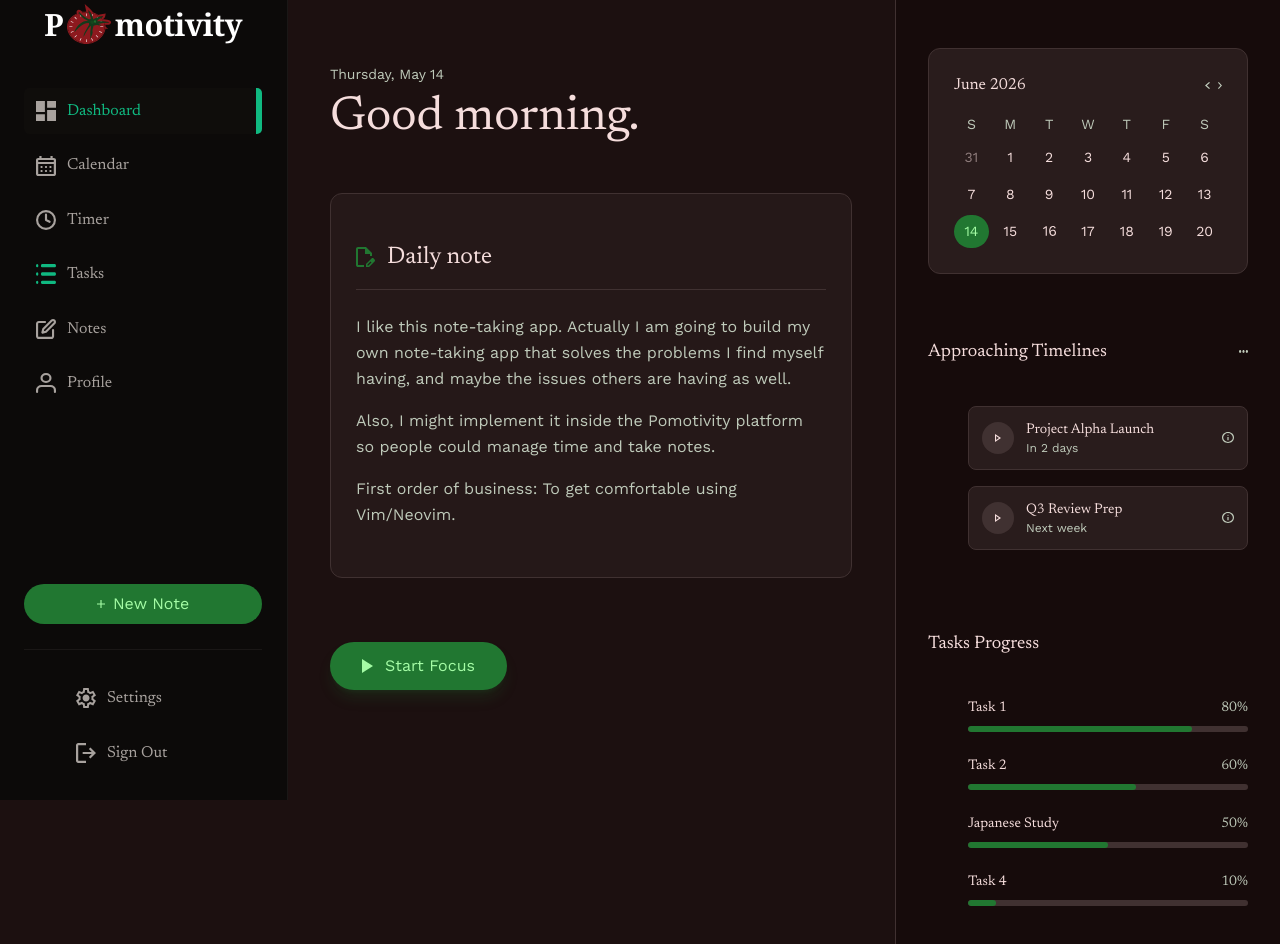
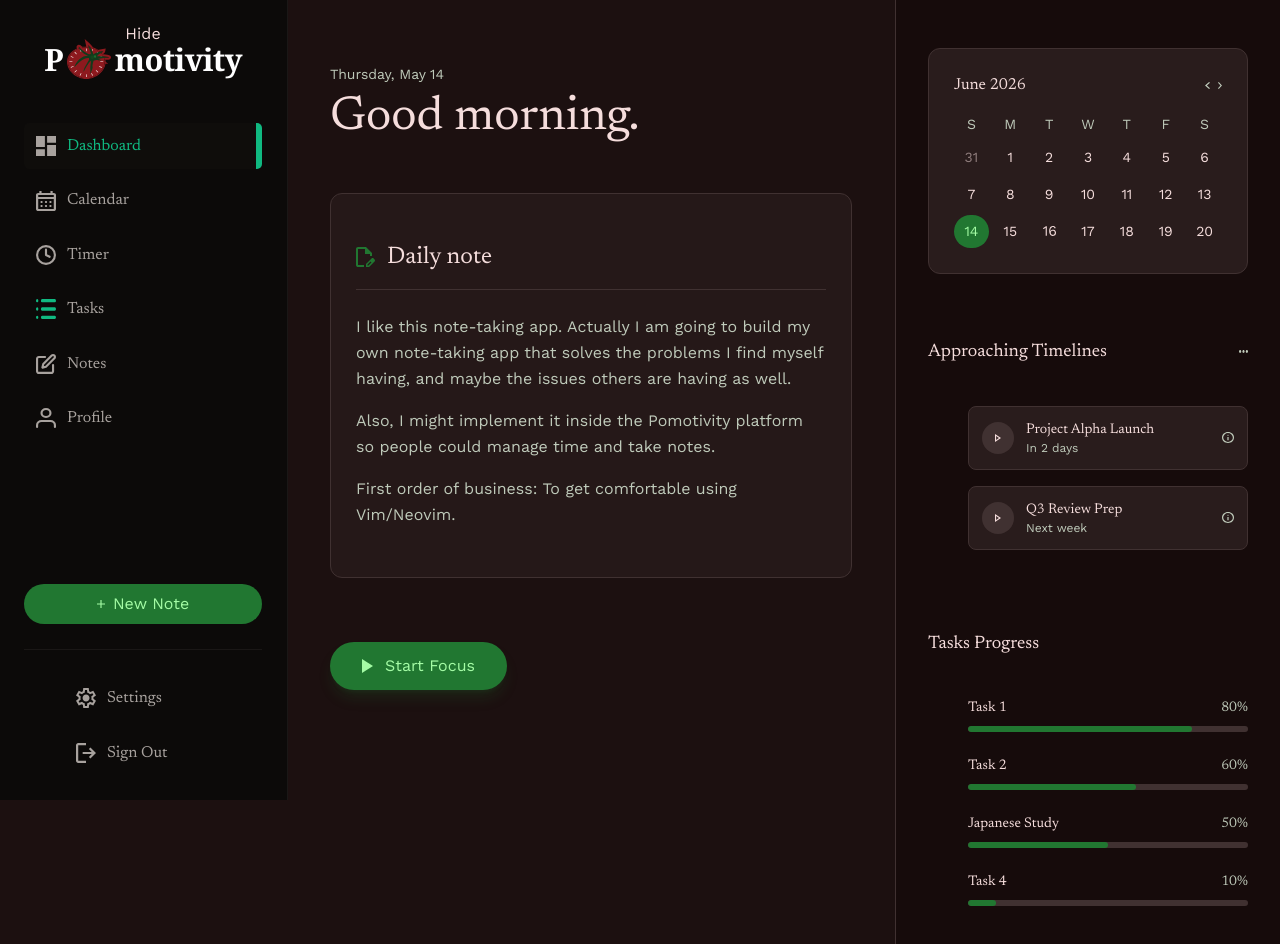
Before and after one commit to SP26CSCI342/final-projects-group-pomotivity, a React (Vite) app: page / in a window 1280 px wide. Shown: the top 944 px of the page. Built offline with nearby package versions, Linux system fonts and the light colour scheme; a web font is replaced by a local one.

Commit message:
Added sidebar show and hide functionality. (still needs more visual polish)

```diff
--- a/src/components/Sidebar.jsx
+++ b/src/components/Sidebar.jsx
@@ -10,6 +10,7 @@ import iconPlus from '../assets/nav-plus.svg';
 import iconSettings from '../assets/nav-settings.svg';
 import iconSignout from '../assets/nav-signout.svg';
 import styles from './Sidebar.module.css';
+import { useState } from 'react';
 
 const mainNav = [
   { to: '/', label: 'Dashboard', end: true, icon: iconDashboard },
@@ -44,9 +45,14 @@ function NavItem({ to, end, label, icon, matchPrefix }) {
   );
 }
 
-export default function Sidebar() {
+export default function Sidebar({show, setShow}) {
+
   return (
-    <aside className={styles.sidebar}>
+
+    <>
+    <aside className={`${styles.sidebar} ${show ? '' : styles.hidden}`}>
+      <button onClick={() => setShow(false)} className={styles.hideButton}>Hide</button>
+
         <div className={styles.brand}>
           <span>P</span>
           <img src={logoTomato} alt="" className={styles.brandIcon} />
@@ -72,5 +78,12 @@ export default function Sidebar() {
           ))}
         </ul>
       </aside>
+      {!show && (
+        <button onClick={() => setShow(true)} className={styles.showButton}>Show</button>
+      )}
+    </>
+
+
   );
+
 }
--- a/src/components/Sidebar.module.css
+++ b/src/components/Sidebar.module.css
@@ -1,4 +1,5 @@
 .sidebar {
+  transition: left 0.5s;
   position: fixed;
   top: 0;
   left: 0;
@@ -125,3 +126,17 @@
   list-style: none;
   margin: 0;
 }
+
+.hidden {
+  left: -288px;
+}
+
+.hideButton {
+  margin-bottom: 16px;
+}
+
+.showButton {
+  position: fixed;
+  top: 24px;
+  left: 16px;
+}
--- a/src/layouts/AppLayout.jsx
+++ b/src/layouts/AppLayout.jsx
@@ -1,11 +1,15 @@
 import { Outlet } from 'react-router-dom';
 import Sidebar from '../components/Sidebar';
 import styles from './AppLayout.module.css';
+import { useState } from 'react';
 
 export default function AppLayout() {
+
+  const [sidebar, setSidebar] = useState(true)
+
   return (
-    <div className={styles.container}>
-      <Sidebar />
+    <div className={sidebar ? styles.container : styles.containerNoSidebar}>
+      <Sidebar show={sidebar} setShow={setSidebar}/>
       <main className={styles.main}>
         <Outlet />
       </main>
--- a/src/layouts/AppLayout.module.css
+++ b/src/layouts/AppLayout.module.css
@@ -1,7 +1,15 @@
 .container {
+  transition: all 0.5s;
   min-height: 100vh;
   background-color: var(--color-bg);
   padding-left: 288px;
+}
+
+.containerNoSidebar {
+  transition: all 0.5s;
+  min-height: 100vh;
+  background-color: var(--color-bg);
+  padding-left: 0px;
 }
 
 .main {
```
Also changed, not shown: 1 other file (tests, documents, lock files or other folders). Lines whose indentation alone changed are shown as unchanged.
